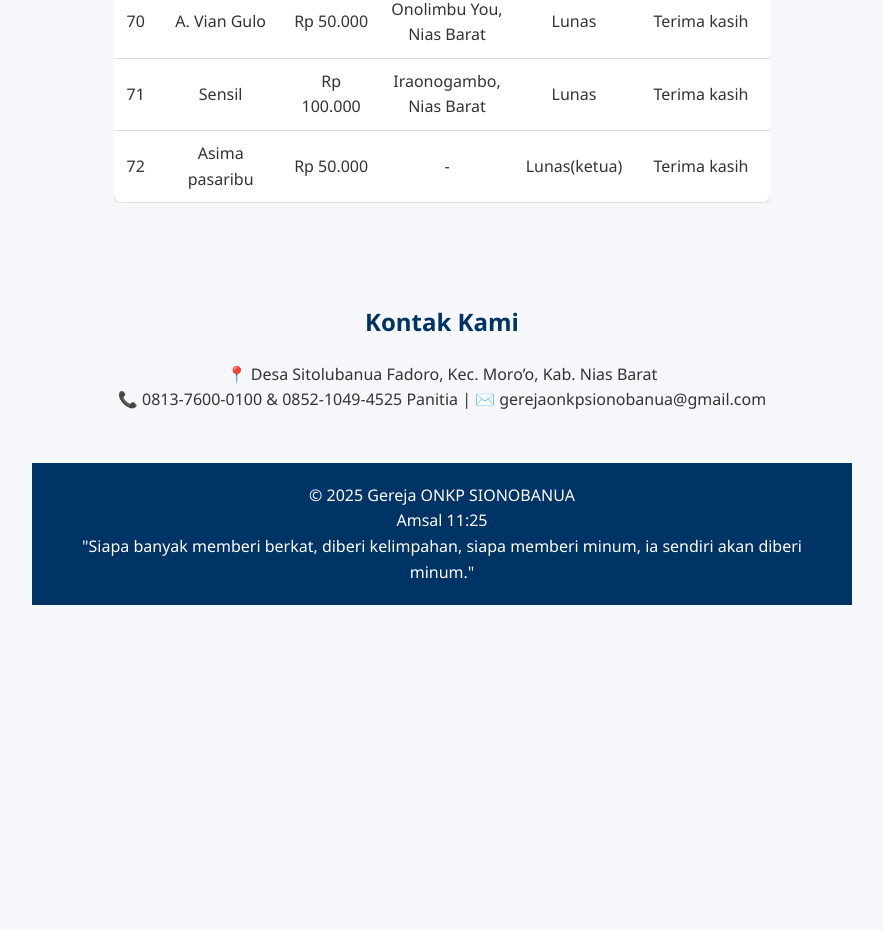
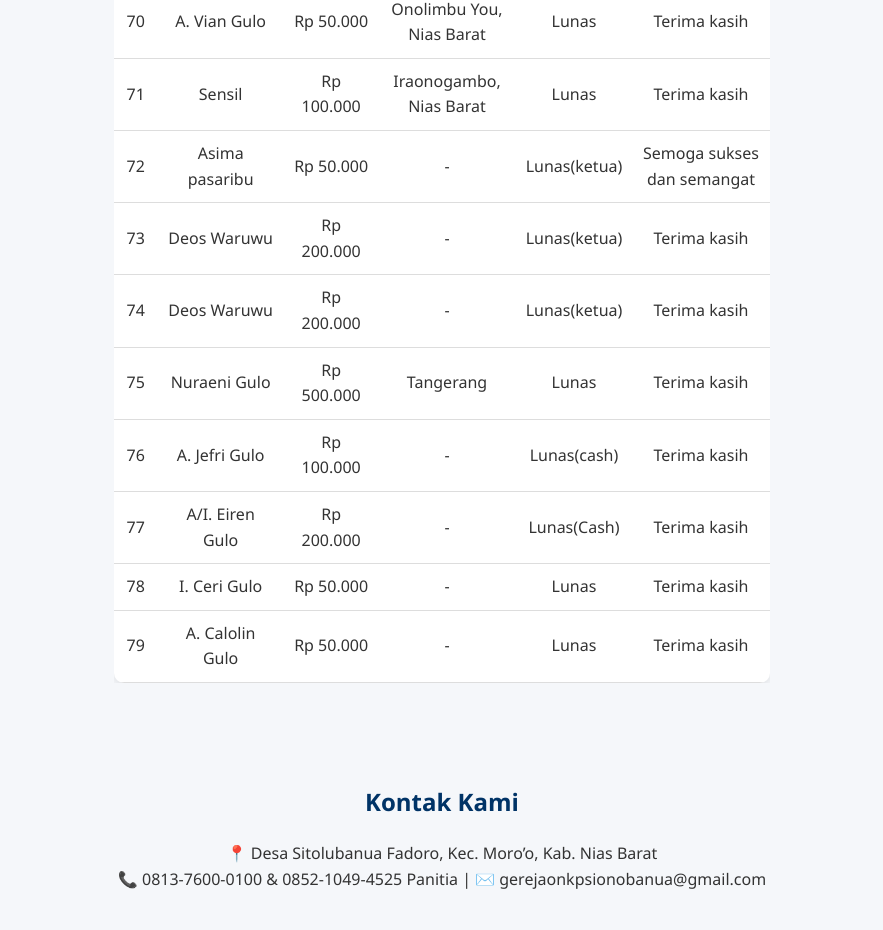
Before and after one commit to martanelis/websitemultimediaonkpsionobanua89, a plain HTML site: page index.html in a window 1280 px wide. Shown: the part 8476-9406 px from the top of the page, without its empty margins (198-1081 px from the left). Before the commit the page ends 9181 px from the top, so only its background shows below. Drawn offline with Linux system fonts and the light colour scheme.

Commit message:
Update index.html

```diff
--- a/index.html
+++ b/index.html
@@ -795,6 +795,61 @@ padding:12px 15px;font-size:18px;cursor:pointer}
           <td>Rp 50.000</td>
 		  <td>-</td>
           <td>Lunas(ketua)</td>
+		  <td>Semoga sukses dan semangat  </td>
+		   </tr>
+		     <tr>
+          <td>73</td>
+          <td>Deos Waruwu</td>
+          <td>Rp 200.000</td>
+		  <td>-</td>
+          <td>Lunas(ketua)</td>
+		  <td>Terima kasih </td>
+		   </tr>
+		   <tr>
+          <td>74</td>
+          <td>Deos Waruwu</td>
+          <td>Rp 200.000</td>
+		  <td>-</td>
+          <td>Lunas(ketua)</td>
+		  <td>Terima kasih </td>
+		   </tr> <tr>
+          <td>75</td>
+          <td>Nuraeni Gulo</td>
+          <td>Rp 500.000</td>
+		  <td>Tangerang</td>
+          <td>Lunas</td>
+		  <td>Terima kasih </td>
+		   </tr>
+		   <tr>
+          <td>76</td>
+          <td>A. Jefri Gulo</td>
+          <td>Rp 100.000</td>
+		  <td>-</td>
+          <td>Lunas(cash)</td>
+		  <td>Terima kasih </td>
+		   </tr>
+		   <tr>
+          <td>77</td>
+          <td>A/I.  Eiren Gulo</td>
+          <td>Rp 200.000</td>
+		  <td>-</td>
+          <td>Lunas(Cash)</td>
+		  <td>Terima kasih </td>
+		   </tr>
+		   <tr>
+          <td>78</td>
+          <td>I. Ceri Gulo</td>
+          <td>Rp 50.000</td>
+		  <td>-</td>
+          <td>Lunas</td>
+		  <td>Terima kasih </td>
+		   </tr>
+		   <tr>
+          <td>79</td>
+          <td>A. Calolin Gulo</td>
+          <td>Rp 50.000</td>
+		  <td>-</td>
+          <td>Lunas</td>
 		  <td>Terima kasih </td>
 		   </tr>
       </tbody>
```
